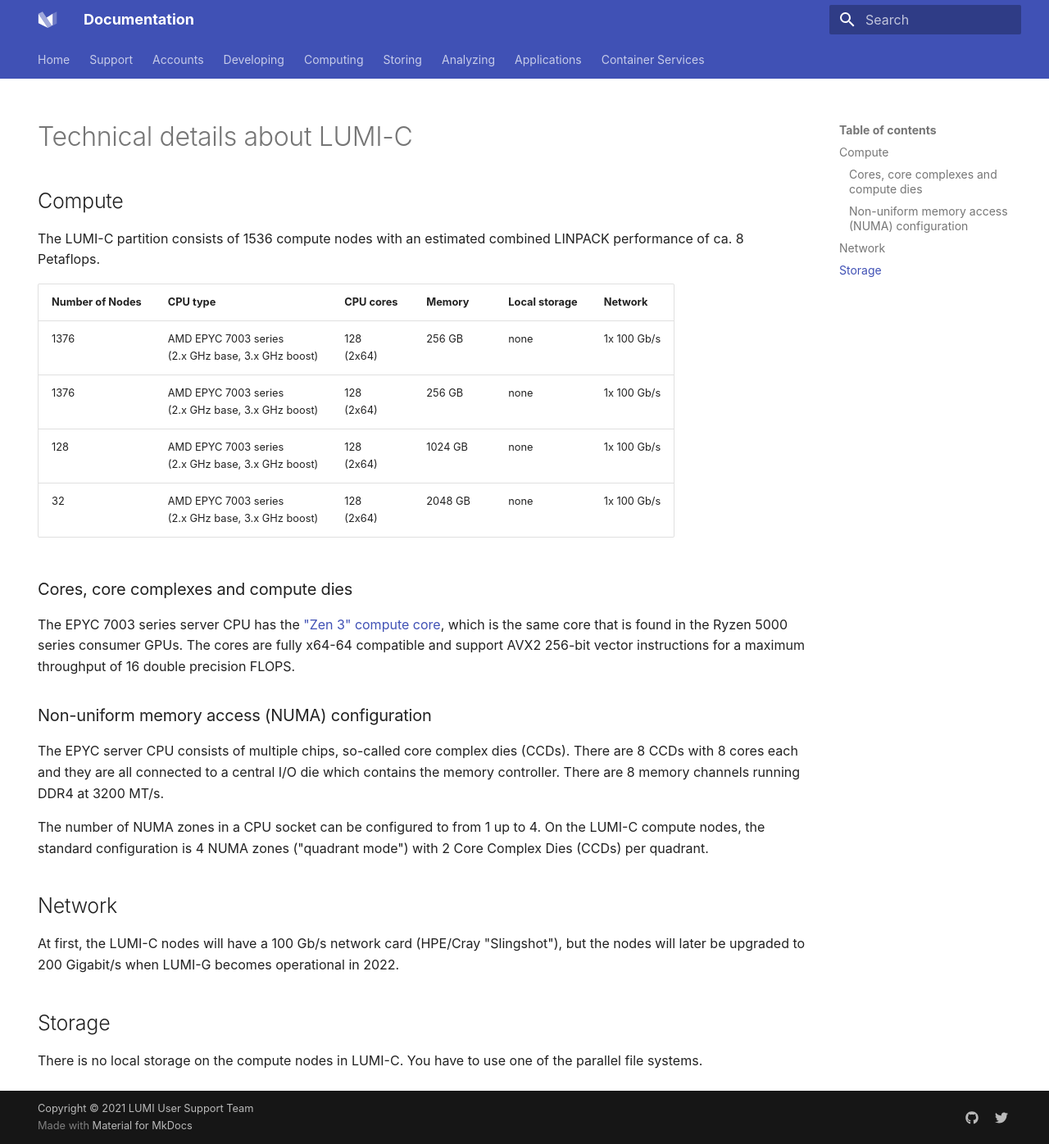
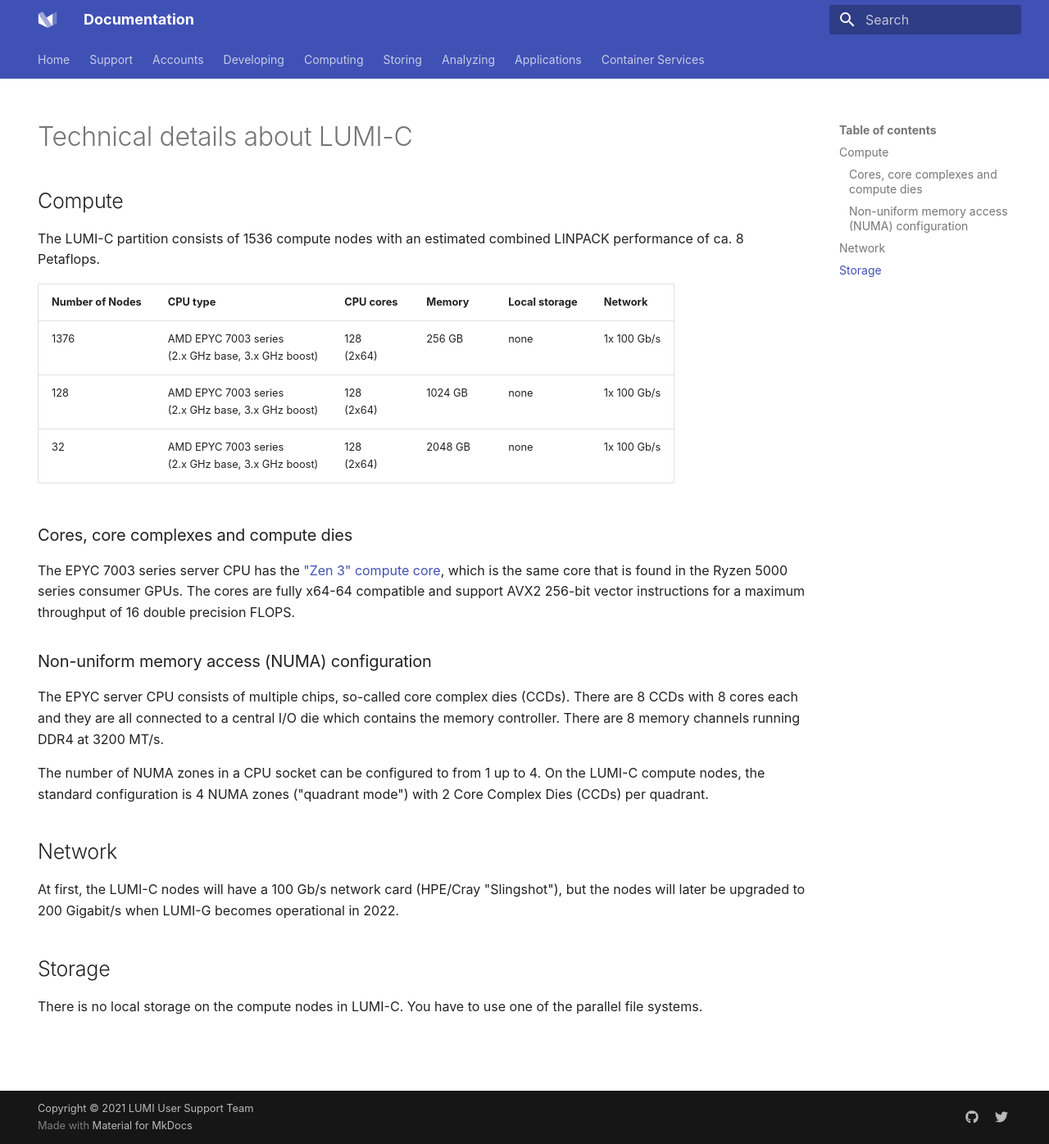
Before and after one commit to Lumi-supercomputer/lumi-userguide, an MkDocs documentation site: the page built from docs/lumic/overview.md, in a window 1280 px wide and 1396 px high. Shown: the whole window at 82% size. Built offline with MkDocs 1.6.1 and Material for MkDocs 9.7.7, drawn with Linux system fonts in a browser that asks for light colours; some web fonts are replaced.

Commit message:
Remove duplicate row

```diff
--- a/docs/lumic/overview.md
+++ b/docs/lumic/overview.md
@@ -12,7 +12,6 @@
 
 | Number of Nodes  | CPU type                                              | CPU cores     | Memory  | Local storage | Network     |
 | -----------------|-------------------------------------------------------|---------------|---------|---------------|-------------|
-| 1376             | AMD EPYC 7003 series<br>(2.x GHz base, 3.x GHz boost) | 128<br>(2x64) | 256 GB  | none          | 1x 100 Gb/s |
 | 1376             | AMD EPYC 7003 series<br>(2.x GHz base, 3.x GHz boost) | 128<br>(2x64) | 256 GB  | none          | 1x 100 Gb/s |
 | 128              | AMD EPYC 7003 series<br>(2.x GHz base, 3.x GHz boost) | 128<br>(2x64) | 1024 GB | none          | 1x 100 Gb/s |
 | 32               | AMD EPYC 7003 series<br>(2.x GHz base, 3.x GHz boost) | 128<br>(2x64) | 2048 GB | none          | 1x 100 Gb/s |
```
